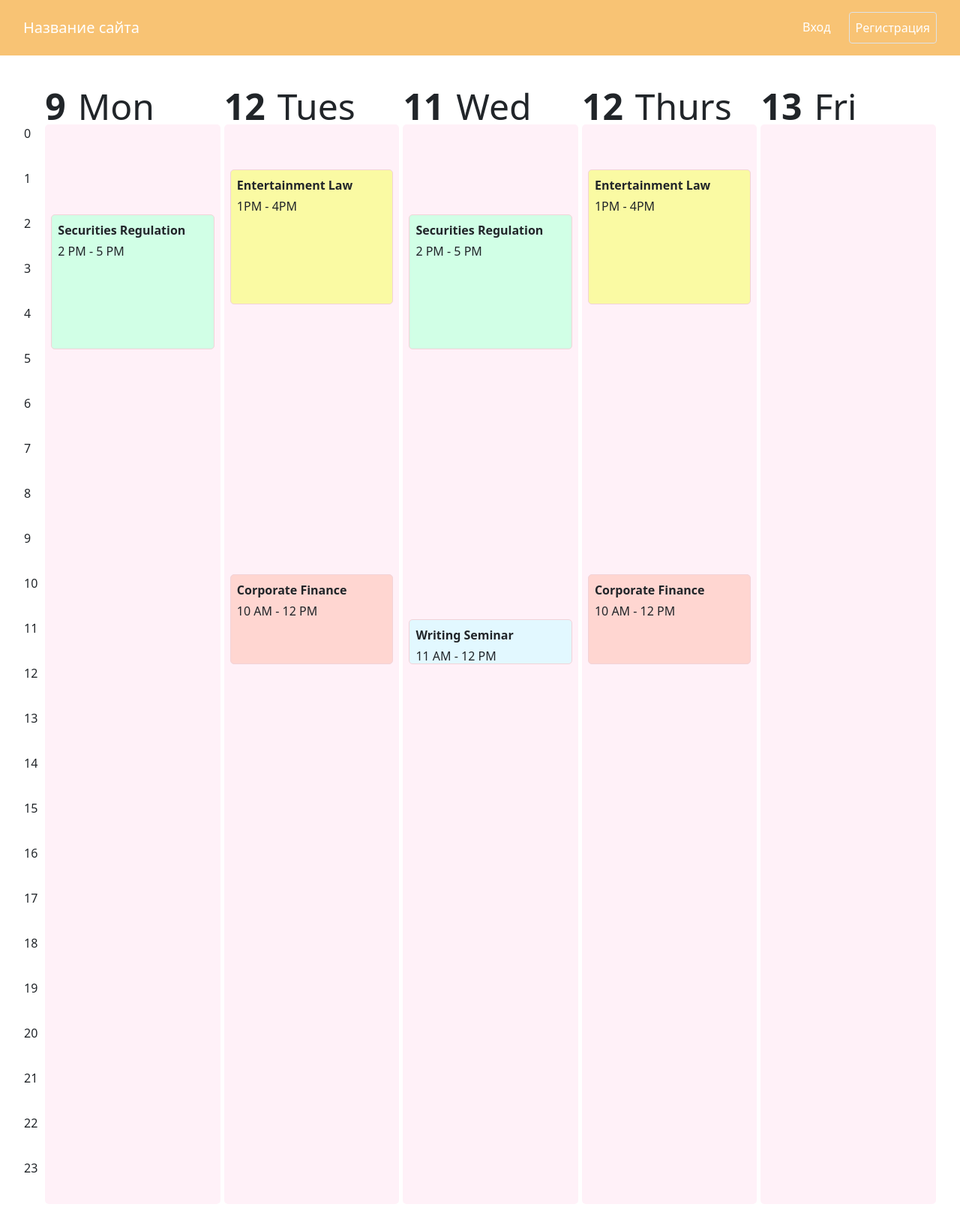
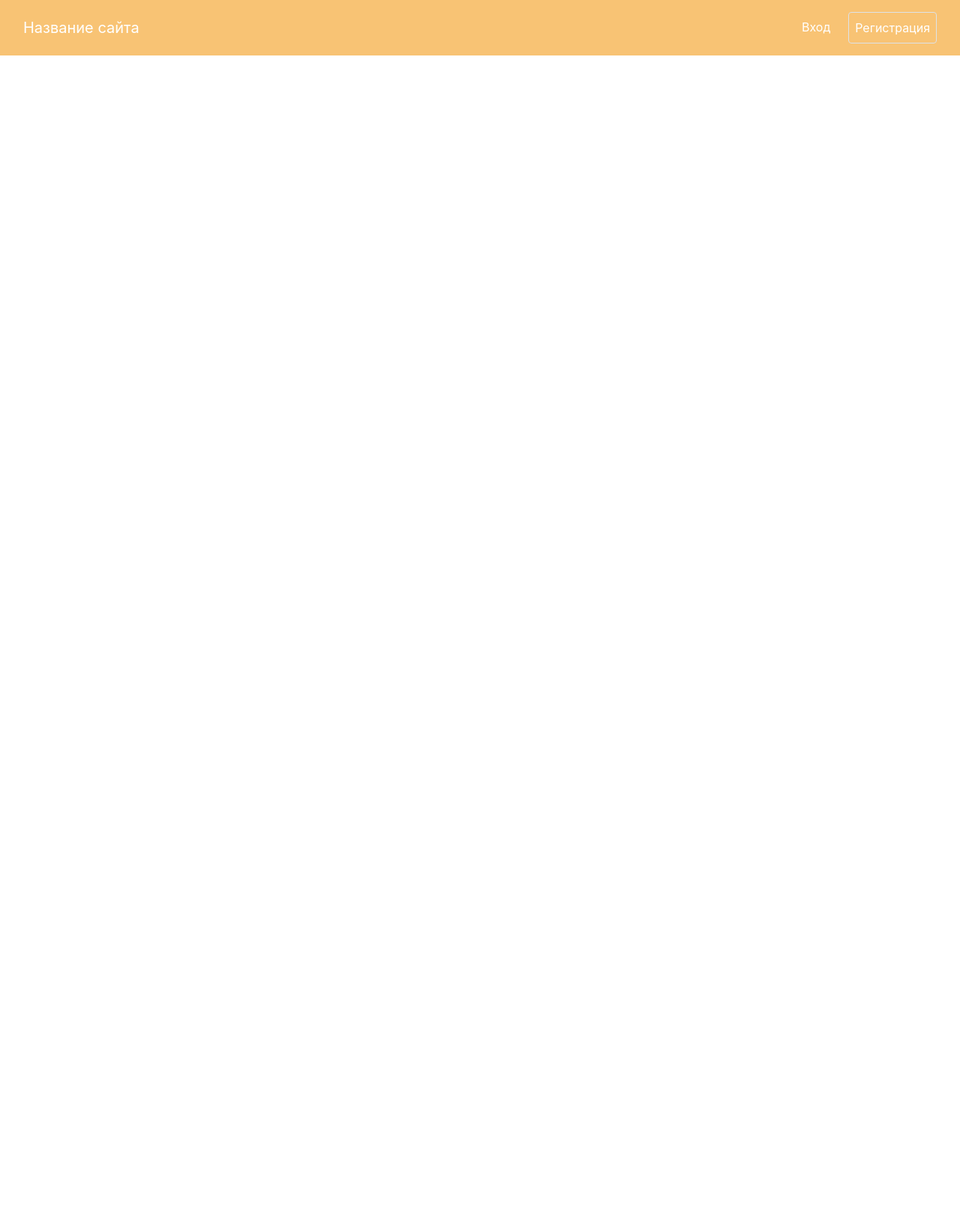
Before and after one commit to chebupelka332-pro/WEB_project, a Flask app: template templates/timeline.html in a window 1280 px wide. Shown: the whole page at 75% size. After the commit the page ends 74 px from the top, so only its background shows below. Run offline with Flask 3, Linux system fonts and the light colour scheme; the template is opened without the code that fills it, so the values that code supplies are empty; some libraries are stand-ins or nearby versions.

Commit message:
Изменил style.css и timeline.html

```diff
--- a/static/css/style.css
+++ b/static/css/style.css
@@ -1,225 +1,4 @@
-:root {
-    --numDays: 5;
-    --numHours: 24;
-    --timeHeight: 60px;
-    --calBgColor: #fff1f8;
-    --eventBorderColor: #f2d3d8;
-    --eventColor1: #ffd6d1;
-    --eventColor2: #fafaa3;
-    --eventColor3: #e2f8ff;
-    --eventColor4: #d1ffe6;
+*{
+    margin: 0;
+    padding:0;
 }
-.calendar {
-    display: grid;
-    gap: 10px;
-    grid-template-columns: auto 1fr;
-    margin: 2rem;
-}
-.timeline {
-    display: grid;
-    grid-template-rows: repeat(var(--numHours), var(--timeHeight));
-}
-.days {
-    display: grid;
-    grid-column: 2;
-    gap: 5px;
-    grid-template-columns: repeat(auto-fit, minmax(150px, 1fr));
-}
-.events {
-    display: grid;
-    grid-template-rows: repeat(var(--numHours), var(--timeHeight));
-    border-radius: 5px;
-    background: var(--calBgColor);
-}
-
-.start-0 {
-    grid-row-start: 1;
-}
-.start-1 {
-    grid-row-start: 2;
-}
-.start-2 {
-    grid-row-start: 3;
-}
-.start-3 {
-    grid-row-start: 4;
-}
-.start-4 {
-    grid-row-start: 5;
-}
-.start-5 {
-    grid-row-start: 6;
-}
-.start-6 {
-    grid-row-start: 7;
-}
-.start-7 {
-    grid-row-start: 8;
-}
-.start-8 {
-    grid-row-start: 9;
-}
-.start-9 {
-    grid-row-start: 10;
-}
-
-.start-10 {
-    grid-row-start: 11;
-}
-
-.start-11 {
-    grid-row-start: 12;
-}
-.start-12 {
-    grid-row-start: 13;
-}
-.start-13 {
-    grid-row-start: 14;
-}
-.start-14 {
-    grid-row-start: 15;
-}
-.start-15 {
-    grid-row-start: 16;
-}
-.start-16 {
-    grid-row-start: 17;
-}
-.start-17 {
-    grid-row-start: 18;
-}
-.start-18 {
-    grid-row-start: 19;
-}
-.start-19 {
-    grid-row-start: 20;
-}
-.start-20 {
-    grid-row-start: 21;
-}
-.start-21 {
-    grid-row-start: 22;
-}
-.start-22 {
-    grid-row-start: 23;
-}
-.start-23 {
-    grid-row-start: 24;
-}
-
-.end-0 {
-    grid-row-end: 1;
-}
-.end-1 {
-    grid-row-end: 2;
-}
-.end-2 {
-    grid-row-end: 3;
-}
-.end-3 {
-    grid-row-end: 4;
-}
-.end-4 {
-    grid-row-end: 5;
-}
-.end-5 {
-    grid-row-end: 6;
-}
-.end-6 {
-    grid-row-end: 7;
-}
-.end-7 {
-    grid-row-end: 8;
-}
-.end-8 {
-    grid-row-end: 9;
-}
-.end-9 {
-    grid-row-end: 10;
-}
-.end-10 {
-    grid-row-end: 11;
-}
-.end-11 {
-    grid-row-end: 12;
-}
-.end-12 {
-    grid-row-end: 13;
-}
-.end-13 {
-    grid-row-end: 14;
-}
-.end-14 {
-    grid-row-end: 15;
-}
-.end-15 {
-    grid-row-end: 16;
-}
-.end-16 {
-    grid-row-end: 17;
-}
-.end-17 {
-    grid-row-end: 18;
-}
-.end-18 {
-    grid-row-end: 19;
-}
-.end-19 {
-    grid-row-end: 20;
-}
-.end-20 {
-    grid-row-end: 21;
-}
-.end-21 {
-    grid-row-end: 22;
-}
-.end-22 {
-    grid-row-end: 23;
-}
-.end-23 {
-    grid-row-end: 24;
-}
-
-.title {
-    font-weight: 600;
-    margin-bottom: 0.25rem;
-}
-.event {
-    border: 1px solid var(--eventBorderColor);
-    border-radius: 5px;
-    padding: 0.5rem;
-    margin: 0 0.5rem;
-    background: white;
-}
-.space, .date {
-    height: 60px;
-}
-body {
-    font-family: system-ui, sans-serif;
-}
-.corp-fi {
-    background: var(--eventColor1);
-}
-.ent-law {
-    background: var(--eventColor2);
-}
-.writing {
-    background: var(--eventColor3);
-}
-.securities {
-    background: var(--eventColor4);
-}
-.date {
-    display: flex;
-    gap: 1em;
-}
-.date-num {
-    font-size: 3rem;
-    font-weight: 600;
-    display: inline;
-}
-.date-day {
-    display: inline;
-    font-size: 3rem;
-    font-weight: 100;
-}
--- a/templates/timeline.html
+++ b/templates/timeline.html
@@ -2,81 +2,5 @@
 
 {% block content %}
 <div class="calendar">
-    <div class="timeline">
-      <div class="spacer"></div>
-      {% for i in range(24) %}
-       <div class="time-marker">{{i}}</div>
-      {% endfor %}
-    </div>
-    <div class="days">
-      <div class="day mon">
-        <div class="date">
-          <p class="date-num">9</p>
-          <p class="date-day">Mon</p>
-        </div>
-        <div class="events">
-          <div class="event start-2 end-5 securities">
-            <p class="title">Securities Regulation</p>
-            <p class="time">2 PM - 5 PM</p>
-          </div>
-        </div>
-      </div>
-      <div class="day tues">
-        <div class="date">
-          <p class="date-num">12</p>
-          <p class="date-day">Tues</p>
-        </div>
-        <div class="events">
-          <div class="event start-10 end-12 corp-fi">
-            <p class="title">Corporate Finance</p>
-            <p class="time">10 AM - 12 PM</p>
-          </div>
-          <div class="event start-1 end-4 ent-law">
-            <p class="title">Entertainment Law</p>
-            <p class="time">1PM - 4PM</p>
-          </div>
-        </div>
-      </div>
-      <div class="day wed">
-        <div class="date">
-          <p class="date-num">11</p>
-          <p class="date-day">Wed</p>
-        </div>
-        <div class="events">
-          <div class="event start-11 end-12 writing">
-            <p class="title">Writing Seminar</p>
-            <p class="time">11 AM - 12 PM</p>
-          </div>
-          <div class="event start-2 end-5 securities">
-            <p class="title">Securities Regulation</p>
-            <p class="time">2 PM - 5 PM</p>
-          </div>
-        </div>
-      </div>
-      <div class="day thurs">
-        <div class="date">
-          <p class="date-num">12</p>
-          <p class="date-day">Thurs</p>
-        </div>
-        <div class="events">
-          <div class="event start-10 end-12 corp-fi">
-            <p class="title">Corporate Finance</p>
-            <p class="time">10 AM - 12 PM</p>
-          </div>
-          <div class="event start-1 end-4 ent-law">
-            <p class="title">Entertainment Law</p>
-            <p class="time">1PM - 4PM</p>
-          </div>
-        </div>
-      </div>
-      <div class="day fri">
-        <div class="date">
-          <p class="date-num">13</p>
-          <p class="date-day">Fri</p>
-        </div>
-        <div class="events">
-        </div>
-      </div>
-    </div>
-  </div>
+</div>
 {% endblock %}
```
